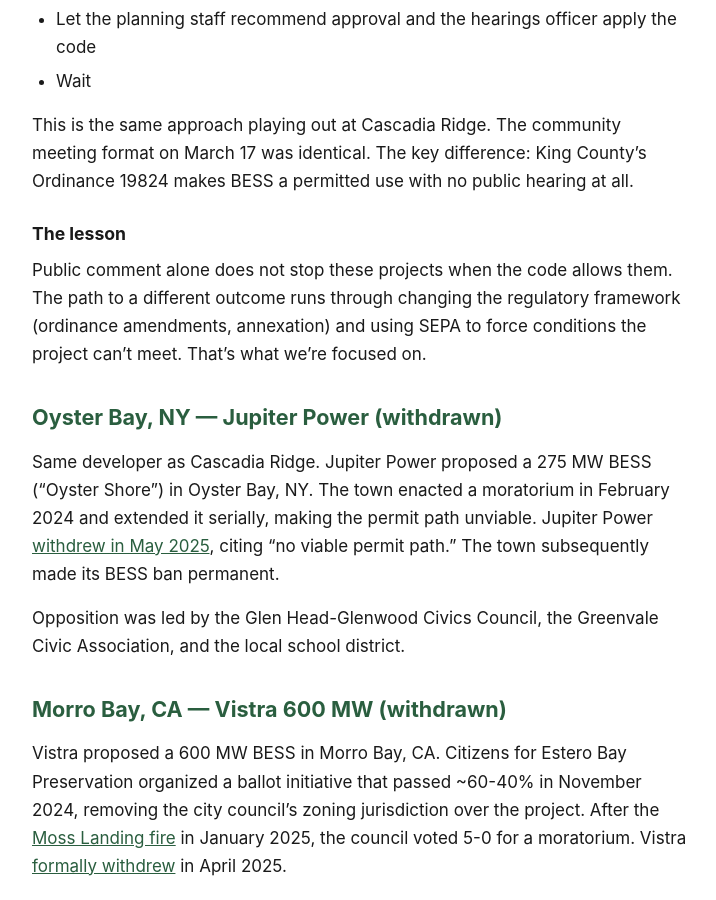
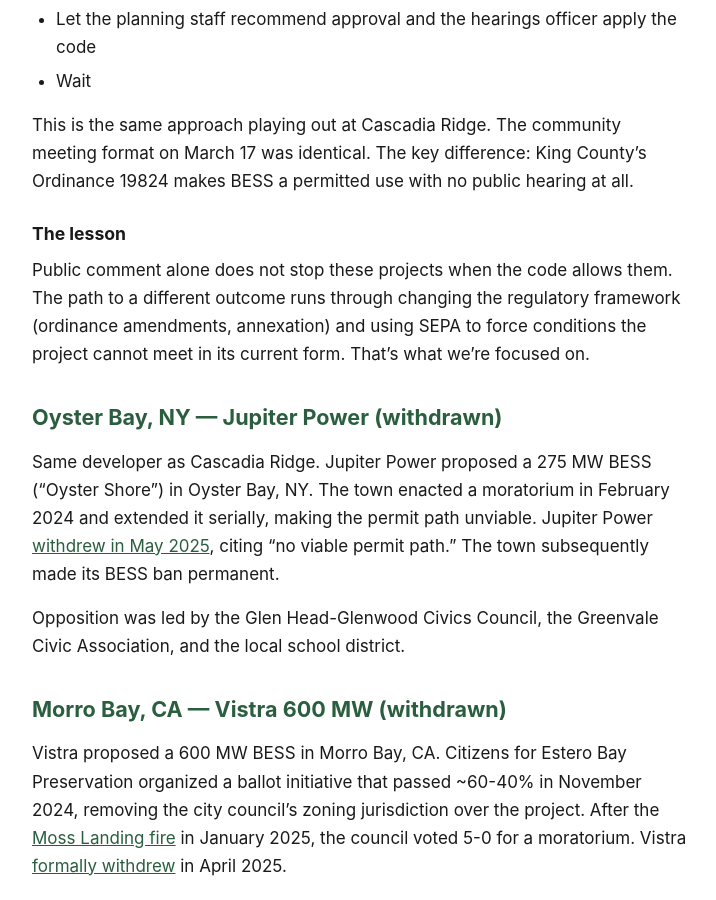
Before and after one commit to calef/cascadia-ridge-bess, a Jekyll site: the page built from _pages/other-projects.md, in a window 1280 px wide and 900 px high, scrolled down 2771 px. Shown: the whole window, without its empty margins (280-996 px from the left). Built offline with Jekyll 4.4.1, drawn with Linux system fonts in a browser that asks for light colours.

Commit message:
Deploy site 2026-03-19-044747

```diff
--- a/_pages/other-projects.md
+++ b/_pages/other-projects.md
@@ -62,7 +62,7 @@ This is the same approach playing out at Cascadia Ridge. The community meeting f
 
 ### The lesson
 
-Public comment alone does not stop these projects when the code allows them. The path to a different outcome runs through changing the regulatory framework (ordinance amendments, annexation) and using SEPA to force conditions the project can't meet. That's what we're focused on.
+Public comment alone does not stop these projects when the code allows them. The path to a different outcome runs through changing the regulatory framework (ordinance amendments, annexation) and using SEPA to force conditions the project cannot meet in its current form. That's what we're focused on.
 
 ## Oyster Bay, NY — Jupiter Power (withdrawn)
 
```
